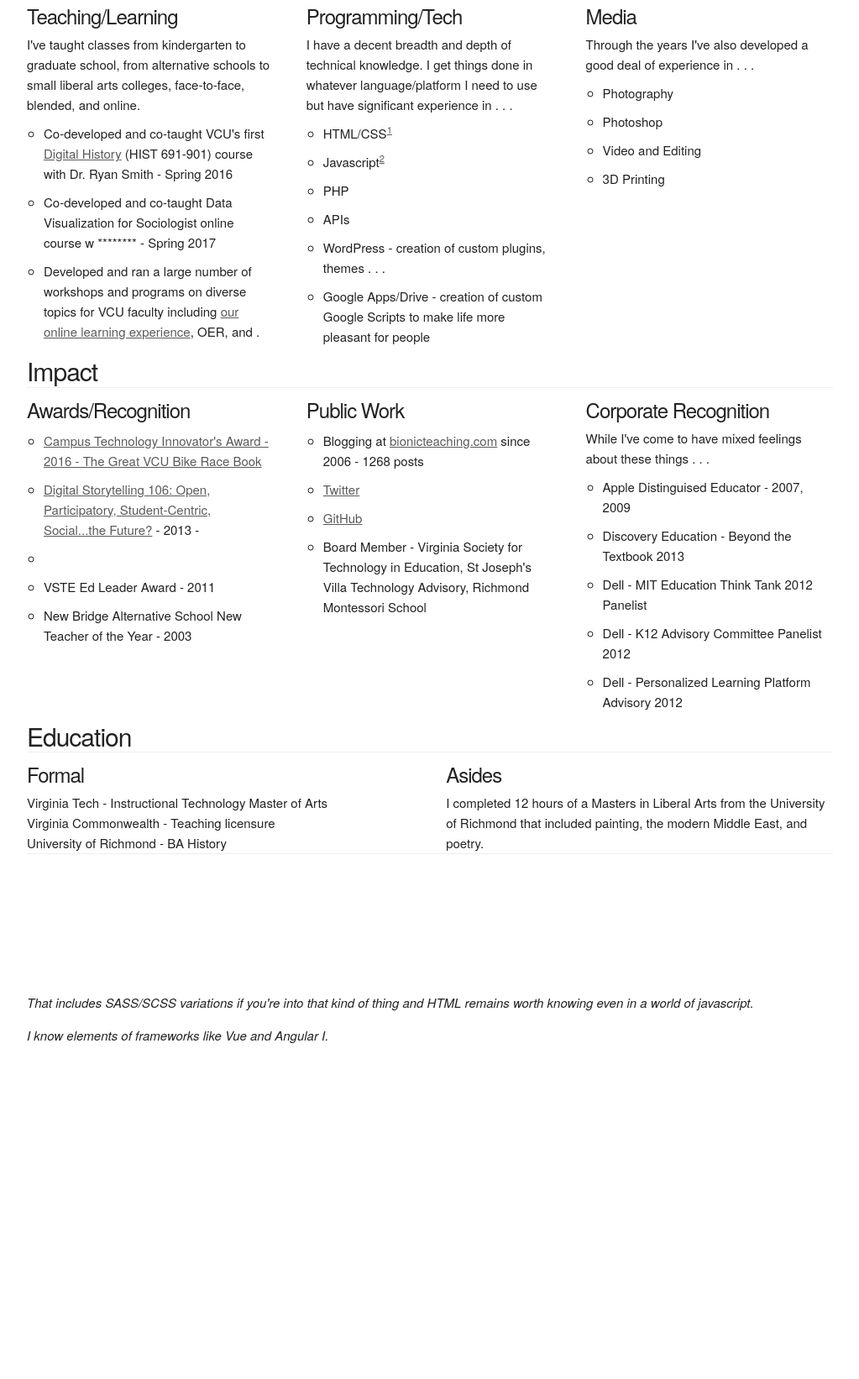
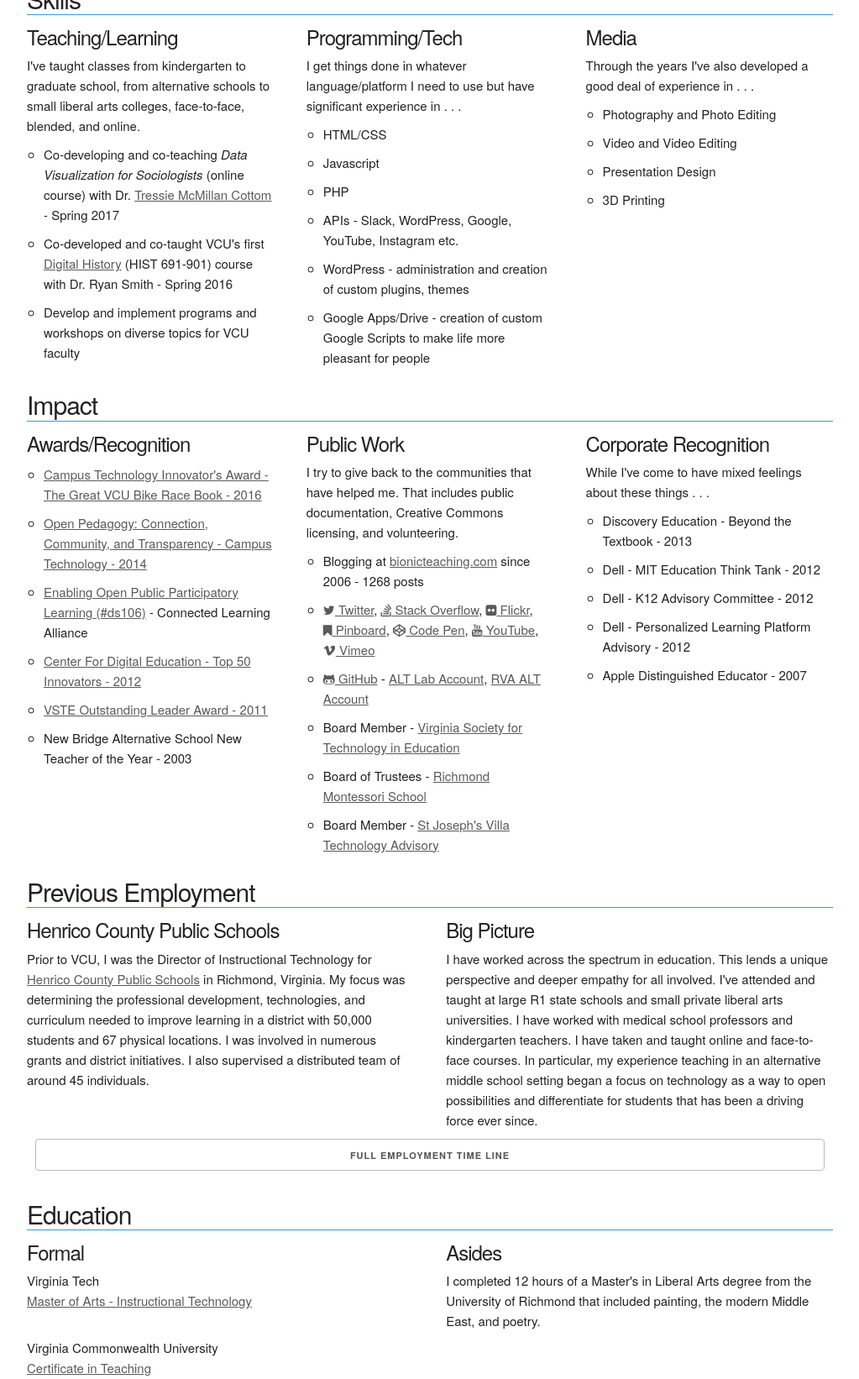
Before and after one commit to woodwardtw/resume, a plain HTML site: page index.html in a window 1280 px wide. Shown: the part 1051-2693 px from the top of the page at 84% size, without its empty margins (128-1151 px from the left). Before the commit the page ends 2296 px from the top, so only its background shows below. Drawn offline with nearby package versions, Linux system fonts and the light colour scheme.

Commit message:
additional clarity

```diff
--- a/css/main.css
+++ b/css/main.css
@@ -7,6 +7,12 @@ a {
   list-style-position: outside;
 }
 
+.center {
+  text-align: center;
+  margin: auto;
+  display: block;
+  margin: 10px 10px 18px 10px;
+}
 
  .component-header {
      margin-top: 15px;
@@ -23,7 +29,7 @@ a {
  }
 
  .details {
-     border-top: 1px solid #efefef;
+     border-top: 1px solid #3498db;
      padding-top: 10px;
  }
 
@@ -71,3 +77,15 @@ a {
  .note {
   margin-top: 15px;
  }
+
+ .edu {
+  height: 80px;
+ }
+
+ #impact, #education {
+  margin-top: 15px;
+ }
+
+ #footnotes {
+  margin-top: 30px;
+ }
--- a/index.html
+++ b/index.html
@@ -13,6 +13,7 @@
     <link rel="stylesheet" href="https://cdnjs.cloudflare.com/ajax/libs/skeleton/2.0.4/skeleton.min.css">
     <link rel="stylesheet" href="css/normalize.css">
     <link rel="stylesheet" href="css/main.css">
+    <link rel="stylesheet" href="https://maxcdn.bootstrapcdn.com/font-awesome/4.7.0/css/font-awesome.min.css">
 </head>
 
 <body>
@@ -39,142 +40,182 @@
         </div>
         <div class="row">
             <div class="twelve columns component-header">
-                <p>I work in the <a href="https://alt.vcu.edu">Academic Learning Transofrmation Lab</a> (ALT Lab) at Virginia Commonwealth University as the Associate Director of Learning Innovation. In this role I am part of a team focusing on working with faculty to integrate technology in interesting and powerful ways. I'm currently in the unique position of being able to help set our vision for innovation and online learning while working to build the relationships and tools needed to get there. </p>
+                <p>I work in the <a href="https://alt.vcu.edu">Academic Learning Transformation Lab</a> (ALT Lab) at Virginia Commonwealth University as the Associate Director of Learning Innovation. In this role I am part of a team focusing on working with faculty to integrate technology in interesting and powerful ways. I'm currently in the unique position to help set our vision for innovation and online learning while working with faculty to build the relationships and tools needed to get there. </p>
             </div>
         </div>
         <h2 id="work" class="medium-emphasis">Recent Work of Note</h2>
         <div class="row details">
             <div class="four columns">
                 <h3>World Languages OER</h3>
-                <p>A multi-stage departmental-project with Dr. <a href="http://has.vcu.edu/kathryn-murphy-judy/">Kathryn Murphy-Judy</a> (Coordinator of Foreign Languages) to plan and build engaging multi-media-driven content. The work was featured in <a href="https://www.insidehighered.com/digital-learning/article/2017/07/19/updating-language-course-contemporary-oer-content">Inside Higher Ed</a> and resulted in a presentation (research?)</p>
+                <p>A multi-stage departmental project with Dr. <a href="http://has.vcu.edu/kathryn-murphy-judy/">Kathryn Murphy-Judy</a> (Coordinator of Foreign Languages) to plan and build engaging multimedia-driven content. The work was featured in <a href="https://www.insidehighered.com/digital-learning/article/2017/07/19/updating-language-course-contemporary-oer-content">Inside Higher Ed</a>, an internal funding award, and a conference presentation.</p>
                 <p>Additional information about this project and more OER work is available at <a href="http://bionicteaching.com/open-content-creation-at-vcu/">Open Content Creation at VCU</a>.</p>
             </div>
             <div class="four columns">
-                <h3>Student-Portfolios</h3>
-                <p>A multi-year project implementing WordPress portfolios as a major element in our 1st year curriculum, GLOBE education program, Digital Sociology Degree, and other programs. Currently 27,000+ sites on <a href="https://rampages.us">our WordPress multi-site.</a></p>
-                <p>Read much more about this project at <a href="http://bionicteaching.com/what-is-rampages-us-part-one/">What is Rampages? Part I</a> and <a href="http://bionicteaching.com/what-is-rampages-us-part-two/">What is Rampages? Part II</a></p>
+                <h3>Student Portfolios</h3>
+                <p>A multi-year project implementing WordPress portfolios as a major element in our <a href="https://focusedinquiry.vcu.edu/">first-year student curriculum</a>, <a href="https://global.vcu.edu/vcuglobe/">GLOBE education program</a>, <a href="https://digital.sociology.vcu.edu/">Digital Sociology</a>, and other programs. We currently have over 27,000 sites on <a href="https://rampages.us">our WordPress multi-site.</a></p>
+                <p>Read much more about this project at <a href="http://bionicteaching.com/what-is-rampages-us-part-one/">What is Rampages? Part I</a> and <a href="http://bionicteaching.com/what-is-rampages-us-part-two/">What is Rampages? Part II</a>.</p>
             </div>
             <div class="four columns">
                 <h3>ANTH101</h3>
-                <p>A <a href="http://anth101.com/">course</a> (online & face-to-face) at Kansas State University led by Dr. <a href="http://mediatedcultures.net/michael-wesch/">Mike Wesch</a> and Ryan Klataske. This course focuses on involving students in experiential multi-modal work and presenting that work in ways that deepen engagement.</p>
-                <p>While this course continues to evolve <a href="https://bionicteaching.com/anth-101-rebirth/">the ANTH101 Rebirth post</a> gives a decent view of how the technology supports key pedagogical concepts.</p>
+                <p>A <a href="http://anth101.com/">course</a> (online & face-to-face) at Kansas State University led by Dr. <a href="http://mediatedcultures.net/michael-wesch/">Michael Wesch</a> and Ryan Klataske. This course focuses on involving students in experiential multi-modal work and presenting that work in ways that deepen engagement.</p>
+                <p>While this course continues to evolve, <a href="https://bionicteaching.com/anth-101-rebirth/">the ANTH101 Rebirth post</a> gives a view of how the technology supports key pedagogical concepts.</p>
             </div>
-
         </div>
         <h2 id="presentations" class="medium-emphasis">Recent Presentations</h2>
-          <a href="http://tomwoodward.us/presentations.html">See more presentations over the last few years here.</a>
         <div class="row details">
             <div class="four columns">
-                <h3>You Can't do That on WordPress</h3>
+                <h3>You Can't Do That on WordPress</h3>
                 <div class="pres-details">Presentation at <a href="https://www.nmc.org/event-archive/2017-nmc-summer-conference/">NMC Summer 2017</a></div>
                 <p>
-                  This presentation focused on doing things with WordPress that you might not expect with a focus on front-end submissions, structing data etc. <a href="https://tomwoodward.us/presentations/you-cant-wp/#/">You can see the whole WordPress presentation here.</a>
+                    This presentation focused on doing things with WordPress that you might not expect with a focus on front-end submissions, structuring data, plotting posts on maps, and other non-standard possibilities. <a href="https://tomwoodward.us/presentations/you-cant-wp/#/">You can see the whole WordPress presentation here.</a>
                 </p>
             </div>
             <div class="four columns">
                 <h3>Visualizing Community for Domain of One's Own</h3>
                 <div class="pres-details">Presentation at <a href="http://domains.reclaimhosting.com/">#Domains 2017</a></div>
                 <p>
-                A presentation done in partnership with X and Y (Georgetown University) that delved into the entwined pedagogical and technological needs that help create a cohesive programmatic-whole out of the miriad of pieces in a DoOO.
+                    A presentation done in partnership with <a href="https://cndls.georgetown.edu/people/mks49/">Marie Selvanadin</a> and Dr. <a href="https://cndls.georgetown.edu/people/yv11/">Yianna Vovides</a> (Georgetown University) that delved into the entwined pedagogical and technological needs that help create a cohesive programmatic whole out of the myriad pieces in a Domain of One's Own initiative.
                 </p>
             </div>
             <div class="four columns">
                 <h3>Running Multisite like a Boss</h3>
                 <div class="pres-details">Presentation at <a href="http://domains.reclaimhosting.com/">#Domains 2017</a></div>
                 <p>
-                Due to some massive reorginization I ended up being the sole support for our 25,000 member WordPress site. I was also still providing custom development work and consultations for faculty. <a href="http://bionicteaching.com/running-multisite-like-a-boss/">This presentation documents some ways I found to survive and thrive in this scenario</a> and you can read <a href="http://evelynhelminen.com/conferences/just-make-it-work/">a review from someone who attended as well.</a>
+                    For nearly two years I was the sole support for our 25,000 member WordPress site. I was also still providing custom development work and consultations for faculty. <a href="http://bionicteaching.com/running-multisite-like-a-boss/">This presentation documents some ways I found to survive and thrive in this scenario</a>. You can  also read <a href="http://evelynhelminen.com/conferences/just-make-it-work/">a review from someone who attended.</a>
                 </p>
+            </div>
+           <div class="twelve columns">
+            <a class="button center" href="http://tomwoodward.us/presentations.html">See more presentations here</a>
             </div>
         </div>
         <h2 id="skills" class="medium-emphasis">Skills</h2>
         <div class="row details">
             <div class="four columns">
-              <h3>Teaching/Learning</h3>
-              I've taught classes from kindergarten to graduate school, from alternative schools to small liberal arts colleges, face-to-face, blended, and online.
+                <h3>Teaching/Learning</h3> I've taught classes from kindergarten to graduate school, from alternative schools to small liberal arts colleges, face-to-face, blended, and online.
                 <ul>
+                    <li>Co-developing and co-teaching <em>Data Visualization for Sociologists</em> (online course) with Dr. <a href="https://twitter.com/tressiemcphd/">Tressie McMillan Cottom</a> - Spring 2017</li>
                     <li>Co-developed and co-taught VCU's first <a href="https://rampages.us/digital-history/">Digital History</a> (HIST 691-901) course with Dr. Ryan Smith - Spring 2016</li>
-                <li>Co-developed and co-taught Data Visualization for Sociologist online course w ******** - Spring 2017</li>
-                <li>Developed and ran a large number of workshops and programs on diverse topics for VCU faculty including <a href="https://rampages.us/ole/welcome-and-overview/"> our online learning experience</a>, OER, and .</li>
+                    <li>Develop and implement programs and workshops on diverse topics for VCU faculty</li>
                 </ul>
             </div>
             <div class="four columns">
-              <h3>Programming/Tech</h3>
-              I have a decent breadth and depth of technical knowledge. I get things done in whatever language/platform I need to use but have significant experience in . . .
+                <h3>Programming/Tech</h3>I get things done in whatever language/platform I need to use but have significant experience in . . .
                 <ul>
-                <li>HTML/CSS<sup><a href="#fn-one">1</a></sup></li>
-                <li>Javascript<sup><a href="#fn-two">2</a></sup></li>
+                    <li>HTML/CSS</li>
+                    <li>Javascript</li>
                     <li>PHP</li>
-                <li>APIs</li>
-                 <li>WordPress - creation of custom plugins, themes . . . </li>
+                    <li>APIs - Slack, WordPress, Google, YouTube, Instagram etc.</li>
+                    <li>WordPress - administration and creation of custom plugins, themes </li>
                     <li>Google Apps/Drive - creation of custom Google Scripts to make life more pleasant for people</li>
                     <!-- <li>Getting things done in whatever language or platform I need to use. (Python, Ruby, Visual Basic, Blackboard, Moodle, Canvas etc.)</li>-->
                 </ul>
             </div>
             <div class="four columns">
-              <h3>Media</h3>
-              Through the years I've also developed a good deal of experience in . . .
+                <h3>Media</h3> Through the years I've also developed a good deal of experience in . . .
                 <ul>
-                <li>Photography</li>
-                <li>Photoshop</li>
-                <li>Video and Editing</li>
+                    <li>Photography and Photo Editing</li>
+                    <li>Video and Video Editing</li>
+                    <li>Presentation Design</li>
                     <li>3D Printing</li>
                 </ul>
             </div>
         </div>
-        <h2 id="education" class="medium-emphasis">Impact</h2>
+        <h2 id="impact" class="medium-emphasis">Impact</h2>
         <div class="row details">
             <div class="four columns">
                 <h3>Awards/Recognition</h3>
                 <ul>
-                <li><a href="http://www.prweb.com/releases/2016/06/prweb13452367.htm">Campus Technology Innovator's Award - 2016 - The Great VCU Bike Race Book</a></li>
-                <li><a href="https://dmlcentral.net/digital-storytelling-106-open-participatory-student-centric-social-the-future/">Digital Storytelling 106: Open, Participatory, Student-Centric, Social...the Future?</a> - 2013 - </li>
-                <li></li>
-                <li>VSTE Ed Leader Award - 2011</li>
+                    <li><a href="http://www.prweb.com/releases/2016/06/prweb13452367.htm">Campus Technology Innovator's Award - The Great VCU Bike Race Book - 2016</a></li>
+                    <li><a href="https://campustechnology.com/articles/2014/11/12/open-pedagogy-connection-community-and-transparency.aspx">Open Pedagogy: Connection, Community, and Transparency - Campus Technology - 2014</a></li>
+                    <li><a href="https://clalliance.org/resources/ds106-enabling-open-public-participatory-learning/">Enabling Open Public Participatory Learning (#ds106)</a> - Connected Learning Alliance</li>
+                    <li><a href="https://drive.google.com/file/d/0B_9l84KvUJBWQjJkci02ZkxDZG8/view?usp=sharing">Center For Digital Education - Top 50 Innovators - 2012</a></li>
+                    <li><a href="http://vste.org/awards-recognize-excellence/outstanding-teacher-leader-awards/">VSTE Outstanding Leader Award - 2011</a></li>
                     <li>New Bridge Alternative School New Teacher of the Year - 2003</li>
                 </ul>
             </div>
             <div class="four columns">
-              <h3>Public Work</h3>
+                <h3>Public Work</h3> I try to give back to the communities that have helped me. That includes public documentation, Creative Commons licensing, and volunteering.
                 <ul>
-                <li>Blogging at <a href="">bionicteaching.com</a> since 2006 - 1268 posts</li>
-                <li><a href="">Twitter</a></li>
-                <li><a href="">GitHub</a></li>
-                <li>Board Member - Virginia Society for Technology in Education, St Joseph's Villa Technology Advisory, Richmond Montessori School</li>
+                    <li>Blogging at <a href="https://bionicteaching.com">bionicteaching.com</a> since 2006 - 1268 posts</li>
+                    <li><a href="http://twitter.com/twoodwar"><i class="fa fa-twitter" aria-hidden="true"></i> Twitter</a>,
+                        <a href="https://stackoverflow.com/users/3390935/tom-woodward"><i class="fa fa-stack-overflow" aria-hidden="true"></i>
+Stack Overflow</a>,
+                        <a href="https://www.flickr.com/photos/bionicteaching/"><i class="fa fa-flickr" aria-hidden="true"></i>
+Flickr</a>,
+                        <br>
+                        <a href="https://pinboard.in/u:twwoodward"><i class="fa fa-bookmark" aria-hidden="true"></i>
+Pinboard</a>,
+                        <a href="https://codepen.io/twwoodward/"><i class="fa fa-codepen" aria-hidden="true"></i> Code Pen</a>,
+                        <a href="https://www.youtube.com/user/bionicteaching/videos"><i class="fa fa-youtube" aria-hidden="true"></i> YouTube</a>,
+                        <a href="https://vimeo.com/twwoodward"><i class="fa fa-vimeo" aria-hidden="true"></i> Vimeo</a>
+                    </li>
+                    <li><a href="https://github.com/woodwardtw"><i class="fa fa-github-alt" aria-hidden="true"></i>
+GitHub</a> - <a href="https://github.com/vcualtlab">ALT Lab Account</a>, <a href="https://github.com/RVA-ALT-Lab">RVA ALT Account</a></li>
+                    <li>Board Member - <a href="http://vste.org/">Virginia Society for Technology in Education</a> </li>
+                    <li>Board of Trustees - <a href="http://www.richmont.org/">Richmond Montessori School</a></li>
+                    <li>Board Member - <a href="http://www.neverstopbelieving.org/">St Joseph's Villa Technology Advisory</a></li>
                 </ul>
             </div>
             <div class="four columns">
-              <h3>Corporate Recognition</h3>
-              While I've come to have mixed feelings about these things . . .
+                <h3>Corporate Recognition</h3> While I've come to have mixed feelings about these things . . .
                 <ul>
-                <li>Apple Distinguised Educator - 2007, 2009</li>
-                <li>Discovery Education - Beyond the Textbook 2013 </li>
-                <li>Dell -  MIT Education Think Tank 2012 Panelist</li>
-                <li>Dell - K12 Advisory Committee Panelist 2012</li>
-                <li>Dell - Personalized Learning Platform Advisory 2012</li>
+                    <li>Discovery Education - Beyond the Textbook - 2013 </li>
+                    <li>Dell - MIT Education Think Tank  - 2012 </li>
+                    <li>Dell - K12 Advisory Committee -  2012</li>
+                    <li>Dell - Personalized Learning Platform Advisory - 2012</li>
+                    <li>Apple Distinguished Educator - 2007 </li>
                 </ul>
             </div>
         </div>
+        <h2 id="education" class="medium-emphasis">Previous Employment</h2>
+        <div class="row details">
+            <div class="six columns">
+              <h3>Henrico County Public Schools</h3>
+             Prior to VCU, I was the Director of Instructional Technology for <a href="http://henricoschools.us/">Henrico County Public Schools</a> in Richmond, Virginia.  My focus was determining the professional development, technologies, and curriculum needed to improve learning in a district with 50,000 students and 67 physical locations. I was involved in numerous grants and district initiatives. I also supervised a distributed team of around 45 individuals. <br>
+            </div>
+            <div class="six columns">
+            <h3>Big Picture</h3>
+            I have worked across the spectrum in education. This lends a unique perspective and deeper empathy for all involved. I've attended and taught at large R1 state schools and small private liberal arts universities. I have worked with medical school professors and kindergarten teachers. I have taken and taught online and face-to-face courses. In particular, my experience teaching in an alternative middle school setting began a focus on technology as a way to open possibilities and differentiate for students that has been a driving force ever since.
+            </div>
+            <div class="twelve columns">
+                <a class="button center" href="http://tomwoodward.us/timeline.html">Full Employment Time line</a>
+            </div>
+        </div>
+
         <h2 id="education" class="medium-emphasis">Education</h2>
         <div class="row details">
             <div class="six columns">
                 <h3>Formal</h3>
-              Virginia Tech - Instructional Technology Master of Arts<br>
-              Virginia Commonwealth - Teaching licensure<br>
-              University of Richmond - BA History <br>
+                  <div class="edu">
+                    Virginia Tech<br> <a href="http://www.itma.vt.edu/">Master of Arts - Instructional Technology </a>
+                  </div>
+                <div class="edu">
+                  Virginia Commonwealth University<br>
+                  <a href="http://www.soe.vcu.edu/programs/certificate-in-teaching/">Certificate in Teaching</a>
+                </div>
+                <div class="edu">
+                  University of Richmond<br>
+                  Bachelor of Arts -  History<br>
+                </div>
             </div>
             <div class="six columns">
-              <h3>Asides</h3>
-              I completed 12 hours of a Masters in Liberal Arts from the University of Richmond that included painting, the modern Middle East, and poetry.
+                <h3>Asides</h3> I completed 12 hours of a Master's in Liberal Arts degree from the University of Richmond that included painting, the modern Middle East, and poetry.
             </div>
         </div>
+        <!--
+        <h2 id="footnotes" class="medium-emphasis">Footnotes</h2>
         <div class="row details">
             <div id="footnotes" class="twelve columns footnotes">
                 <div id="fn-one" class="note">That includes SASS/SCSS variations if you're into that kind of thing and HTML remains worth knowing even in a world of javascript.</div>
                 <div id="fn-two" class="note">I know elements of frameworks like Vue and Angular I.</div>
             </div>
         </div>
+      -->
+       <div class="row">
+            <div id="footer" class="twelve columns footnotes">
             </div>
-
+       </div>
+    </div>
 </body>
 
 </html>
```
Lines whose indentation alone changed are shown as unchanged.
